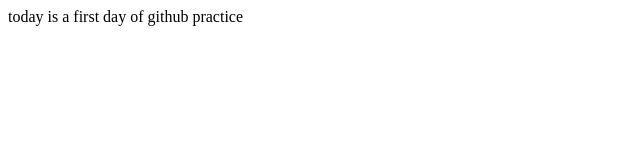
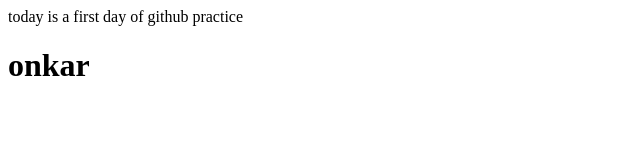
Before and after one commit to omkarchoudhari389-code/localrepo, a plain HTML site: page index.html in a window 1280 px wide. Shown: the whole page, without its empty margins (0-640 px from the left). Drawn offline with Linux system fonts and the light colour scheme.

Commit message:
add new feature

```diff
--- a/index.html
+++ b/index.html
@@ -1 +1,2 @@
 <p>today is a first day of github practice</p>
+<h1>onkar</h1>
```
